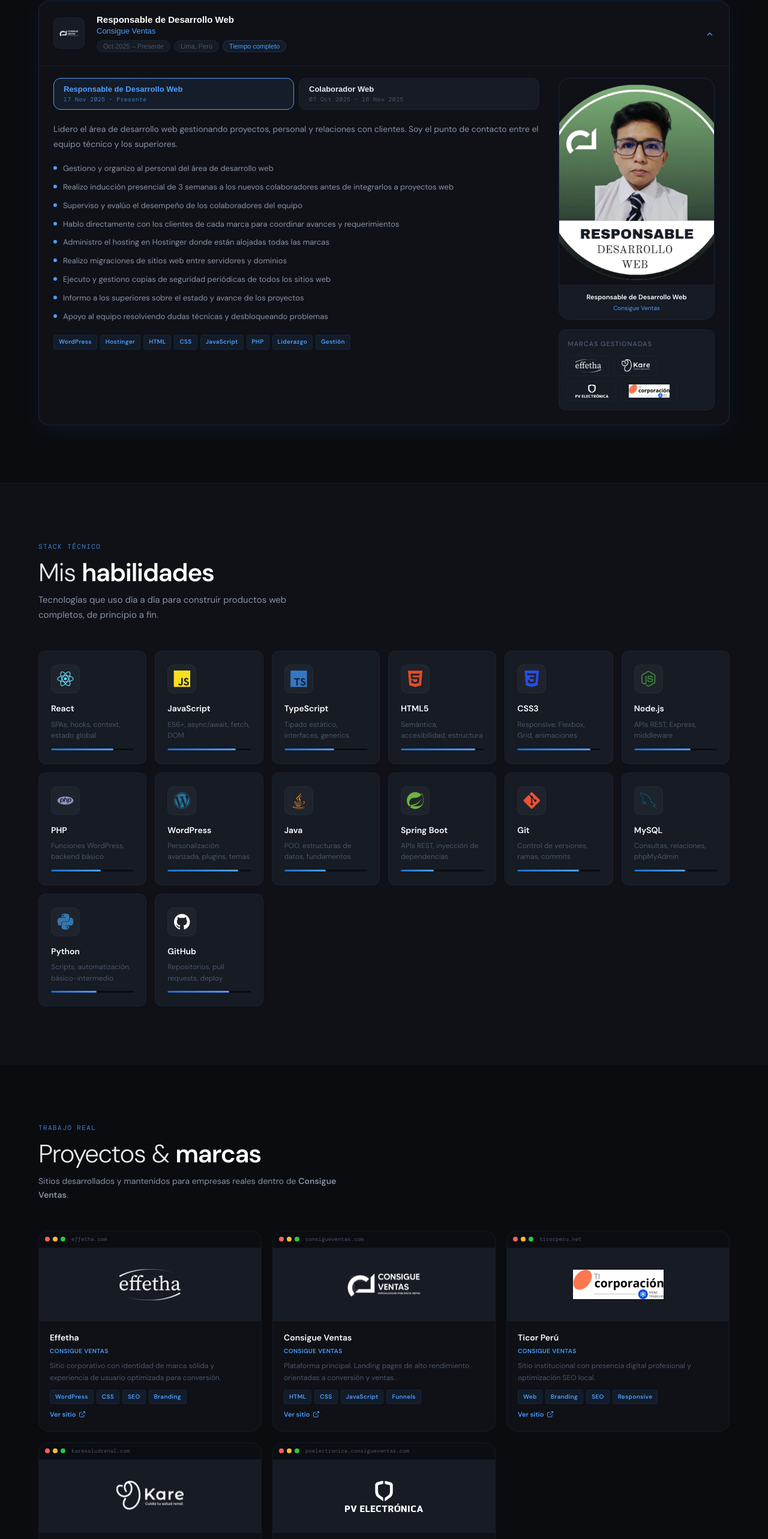
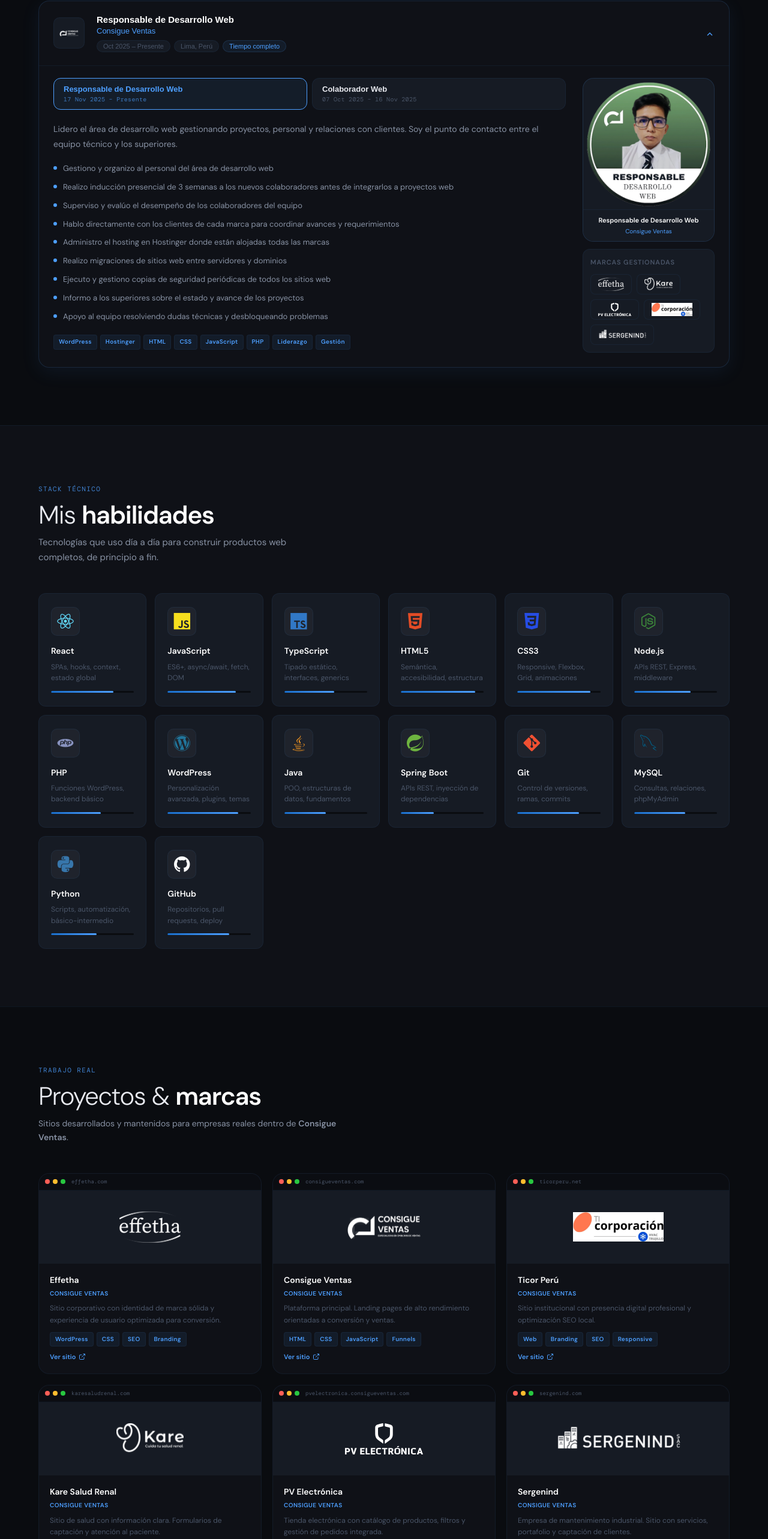
Before and after one commit to BrunoCastillo23/portfolio, a React (Vite) app: page / in a window 1280 px wide. Shown: the part 1872-4438 px from the top of the page at 60% size. Built offline with nearby package versions, Linux system fonts and the light colour scheme.

Commit message:
feat: agregar Sergenind a marcas en Experience y Projects

```diff
--- a/src/components/Experience.tsx
+++ b/src/components/Experience.tsx
@@ -1,11 +1,12 @@
 import React, { useState } from 'react';
 
-import logoCV      from '../assets/marcas/ConsigueVentas.svg';
-import logoEffetha from '../assets/marcas/Effetha.svg';
-import logoKare    from '../assets/marcas/Kare.svg';
-import logoPV      from '../assets/marcas/PVElectronica.svg';
-import logoTicorp  from '../assets/marcas/Ticorp.svg';
-import fotoRol     from '../assets/fotos/Responsable.webp';
+import logoCV       from '../assets/marcas/ConsigueVentas.svg';
+import logoEffetha  from '../assets/marcas/Effetha.svg';
+import logoKare     from '../assets/marcas/Kare.svg';
+import logoPV       from '../assets/marcas/PVElectronica.svg';
+import logoTicorp   from '../assets/marcas/Ticorp.svg';
+import logoSerg     from '../assets/marcas/Sergenind.svg';
+import fotoRol      from '../assets/fotos/Responsable.webp';
 
 interface Role {
   title: string;
@@ -73,6 +74,7 @@
       { name: 'Kare Salud',     logo: logoKare    },
       { name: 'PV Electrónica', logo: logoPV      },
       { name: 'Ticor Perú',     logo: logoTicorp  },
+      { name: 'Sergenind',      logo: logoSerg    },
     ],
   },
 ];
@@ -121,13 +123,10 @@
               {/* ── Body ── */}
               {openCard === i && (
                 <div className="exp-card__body">
-                  {/* Grid: izquierda (tabs + contenido) | derecha (foto + marcas) */}
                   <div className="exp-card__body-grid">
 
                     {/* ── Columna izquierda ── */}
                     <div className="exp-card__body-left">
-
-                      {/* Tabs de roles */}
                       <div className="exp-roles-tabs">
                         {exp.roles.map((role, ri) => (
                           <button
@@ -159,10 +158,9 @@
                       </div>
                     </div>
 
-                    {/* ── Columna derecha: foto + marcas debajo ── */}
+                    {/* ── Columna derecha: foto + marcas ── */}
                     {exp.rolePhoto && (
                       <div className="exp-card__body-right">
-                        {/* Foto del cargo */}
                         <div className="exp-role-photo-wrap">
                           <img
                             src={exp.rolePhoto}
@@ -175,7 +173,6 @@
                           </div>
                         </div>
 
-                        {/* Marcas debajo de la foto */}
                         {exp.brands && (
                           <div className="exp-brands-below">
                             <div className="exp-card__brands-label">Marcas gestionadas</div>
--- a/src/components/Projects.tsx
+++ b/src/components/Projects.tsx
@@ -6,6 +6,7 @@
 import logoTicorp        from '../assets/marcas/Ticorp.svg';
 import logoKare          from '../assets/marcas/Kare.svg';
 import logoPVElectronica from '../assets/marcas/PVElectronica.svg';
+import logoSergenind     from '../assets/marcas/Sergenind.svg';
 
 const logoMap: Record<string, string> = {
   'effetha.com':                      logoEffetha,
@@ -13,6 +14,7 @@
   'ticorperu.net':                    logoTicorp,
   'karesaludrenal.com':               logoKare,
   'pvelectronica.consigueventas.com': logoPVElectronica,
+  'sergenind.com':                    logoSergenind,
 };
 
 const ExternalIcon: React.FC = () => (
@@ -42,7 +44,6 @@
             rel="noopener noreferrer"
             className="proj-card"
           >
-            {/* Preview — logo perfectamente centrado */}
             <div className="proj-card__preview">
               <div className="proj-card__browser-bar">
                 <div className="dot dot--r" />
@@ -55,7 +56,6 @@
               </div>
             </div>
 
-            {/* Información */}
             <div className="proj-card__body">
               <div className="proj-card__name">{proj.name}</div>
               <div className="proj-card__company">{proj.company}</div>
--- a/src/data/portfolio.ts
+++ b/src/data/portfolio.ts
@@ -79,6 +79,15 @@
     desc: 'Tienda electrónica con catálogo de productos, filtros y gestión de pedidos integrada.',
     tags: ['E-commerce', 'CSS', 'UX', 'Catálogo'],
   },
+  {
+    name: 'Sergenind',
+    company: 'Consigue Ventas',
+    url: 'sergenind.com',
+    href: 'https://sergenind.com',
+    bg: '#0d1520',
+    desc: 'Empresa de mantenimiento industrial. Sitio con servicios, portafolio y captación de clientes.',
+    tags: ['WordPress', 'CSS', 'SEO', 'Mantenimiento'],
+  },
 ];
 
 export const contactLinks: ContactLink[] = [
--- a/src/styles/index.css
+++ b/src/styles/index.css
@@ -28,24 +28,9 @@
 a { text-decoration: none; color: inherit; }
 
 /* ══ NAV ══════════════════════════════════════════════ */
-.nav {
-  position: fixed; top: 0; left: 0; right: 0; z-index: 100;
-  height: var(--nav-h);
-  background: rgba(10,12,16,0.75);
-  backdrop-filter: blur(16px);
-  border-bottom: 1px solid transparent;
-  transition: background 0.3s, border-color 0.3s;
-}
+.nav { position: fixed; top: 0; left: 0; right: 0; z-index: 100; height: var(--nav-h); background: rgba(10,12,16,0.75); backdrop-filter: blur(16px); border-bottom: 1px solid transparent; transition: background 0.3s, border-color 0.3s; }
 .nav--scrolled { background: rgba(10,12,16,0.95); border-color: var(--border2); }
-
-/* Inner: 3 zonas — logo | centro | derecha */
-.nav__inner {
-  width: 90%; margin: 0 auto; height: 100%;
-  display: grid;
-  grid-template-columns: 1fr auto 1fr;
-  align-items: center;
-  gap: 16px;
-}
+.nav__inner { width: 90%; margin: 0 auto; height: 100%; display: grid; grid-template-columns: 1fr auto 1fr; align-items: center; gap: 16px; }
 .nav__logo { font-family: var(--mono); font-size: 15px; font-weight: 500; letter-spacing: -0.02em; color: var(--fg); transition: opacity 0.2s; justify-self: start; }
 .nav__logo:hover { opacity: 0.75; }
 .nav__logo span { color: var(--accent); }
@@ -92,8 +77,6 @@
 .hero::before { content: ''; position: absolute; inset: 0; background-image: linear-gradient(rgba(77,159,255,0.04) 1px, transparent 1px), linear-gradient(90deg, rgba(77,159,255,0.04) 1px, transparent 1px); background-size: 48px 48px; pointer-events: none; }
 .hero::after { content: ''; position: absolute; top: 20%; left: -10%; width: 600px; height: 600px; background: radial-gradient(circle, rgba(77,159,255,0.12) 0%, transparent 70%); pointer-events: none; }
 .hero__bg-text { position: absolute; top: 50%; left: 50%; transform: translate(-50%,-50%); font-family: var(--mono); font-size: clamp(100px,18vw,220px); font-weight: 500; color: transparent; -webkit-text-stroke: 1px rgba(77,159,255,0.06); white-space: nowrap; user-select: none; pointer-events: none; letter-spacing: -0.05em; }
-
-/* Grid con más espacio para la foto más grande */
 .hero__wrap { display: grid; grid-template-columns: 1fr 360px; gap: 48px; align-items: center; position: relative; z-index: 1; }
 .hero__eyebrow { display: inline-flex; align-items: center; gap: 8px; font-family: var(--mono); font-size: 11px; letter-spacing: 0.14em; text-transform: uppercase; color: var(--accent); margin-bottom: 24px; }
 .hero__eyebrow::before { content: ''; display: inline-block; width: 28px; height: 1px; background: var(--accent); }
@@ -103,8 +86,6 @@
 .hero__desc { font-size: 15px; color: var(--fg2); line-height: 1.8; margin-bottom: 44px; }
 .hero__ctas { display: flex; gap: 12px; flex-wrap: wrap; }
 .hero__photo-wrap { position: relative; display: flex; align-items: center; justify-content: center; }
-
-/* Foto más grande: 300px → 320px, anillo acorde */
 .hero__photo-ring { position: absolute; width: 344px; height: 344px; border-radius: 50%; border: 1px solid var(--border); animation: spin 14s linear infinite; }
 .hero__photo-ring::before { content: ''; position: absolute; top: -4px; left: 50%; width: 8px; height: 8px; border-radius: 50%; background: var(--accent); box-shadow: 0 0 14px var(--accent); }
 @keyframes spin { to { transform: rotate(360deg); } }
@@ -149,12 +130,12 @@
 .exp-card__chevron.rotated { transform: rotate(180deg); color: var(--accent); }
 .exp-card__body { padding: 20px 24px 24px; border-top: 1px solid var(--border2); }
 
-/* Grid body: izquierda más ancha, derecha más ancha para la foto */
+/* ── Body: ambas columnas mismo alto ── */
 .exp-card__body-grid {
   display: grid;
-  grid-template-columns: 1fr 260px;
-  gap: 32px;
-  align-items: start;
+  grid-template-columns: 1fr 220px;
+  gap: 28px;
+  align-items: stretch; /* mismo alto */
 }
 .exp-card__body-left { display: flex; flex-direction: column; }
 .exp-card__desc { color: var(--fg2); font-size: 14px; line-height: 1.8; margin-bottom: 18px; }
@@ -167,12 +148,14 @@
 .exp-brand:hover { border-color: var(--border); }
 .exp-brand img { height: 100%; object-fit: contain; max-width: 80px; }
 
-/* Columna derecha: foto + marcas debajo */
+/* Columna derecha: foto pequeña + marcas debajo, misma altura que izquierda */
 .exp-card__body-right {
   display: flex;
   flex-direction: column;
-  gap: 16px;
+  gap: 12px;
 }
+
+/* Foto más pequeña y cuadrada para que el círculo quepa completo */
 .exp-role-photo-wrap {
   width: 100%;
   border-radius: var(--radius-lg);
@@ -180,18 +163,19 @@
   border: 1px solid var(--border);
   display: flex;
   flex-direction: column;
+  background: var(--bg3);
 }
 .exp-role-photo {
   width: 100%;
-  aspect-ratio: 3/4;
+  aspect-ratio: 1 / 1;   /* cuadrada → el círculo entra completo */
   object-fit: cover;
-  object-position: top center;
+  object-position: center center;
   display: block;
 }
 .exp-role-photo__label {
   display: flex; flex-direction: column;
   align-items: center; gap: 2px;
-  padding: 10px 12px;
+  padding: 8px 10px;
   background: var(--bg3);
   border-top: 1px solid var(--border2);
   text-align: center;
@@ -199,12 +183,13 @@
 .exp-role-photo__label span:first-child { font-size: 11px; font-weight: 600; color: #fff; }
 .exp-role-photo__label span:last-child  { font-size: 10px; color: var(--accent); }
 
-/* Marcas debajo de la foto en columna derecha */
+/* Marcas debajo de la foto */
 .exp-brands-below {
   background: var(--bg3);
   border: 1px solid var(--border2);
   border-radius: var(--radius);
-  padding: 14px;
+  padding: 12px;
+  flex: 1; /* ocupa el espacio restante para igualar altura */
 }
 
 /* ══ SKILLS ══════════════════════════════════════════════ */
@@ -274,7 +259,7 @@
 
 /* ══ RESPONSIVE ══════════════════════════════════════════ */
 @media (max-width: 1200px) {
-  .exp-card__body-grid { grid-template-columns: 1fr 220px; gap: 24px; }
+  .exp-card__body-grid { grid-template-columns: 1fr 200px; gap: 24px; }
 }
 @media (max-width: 1024px) {
   .hero__wrap { grid-template-columns: 1fr 300px; gap: 40px; }
@@ -292,7 +277,7 @@
   .hero__photo-wrap { display: none; }
   .hero__desc { max-width: 600px; }
   .exp-card__body-grid { grid-template-columns: 1fr; }
-  .exp-role-photo-wrap { max-width: 220px; }
+  .exp-role-photo-wrap { max-width: 200px; }
 }
 @media (max-width: 768px) {
   :root { --nav-h: 58px; }
```
Also changed, not shown: src/assets/marcas/Sergenind.svg (added).
